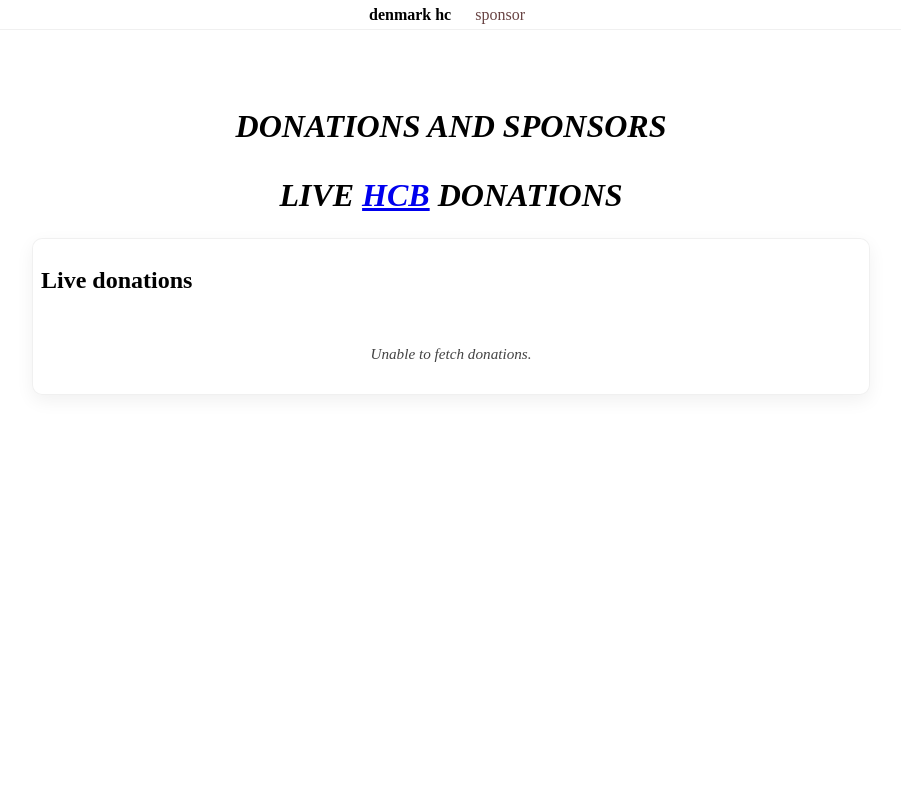
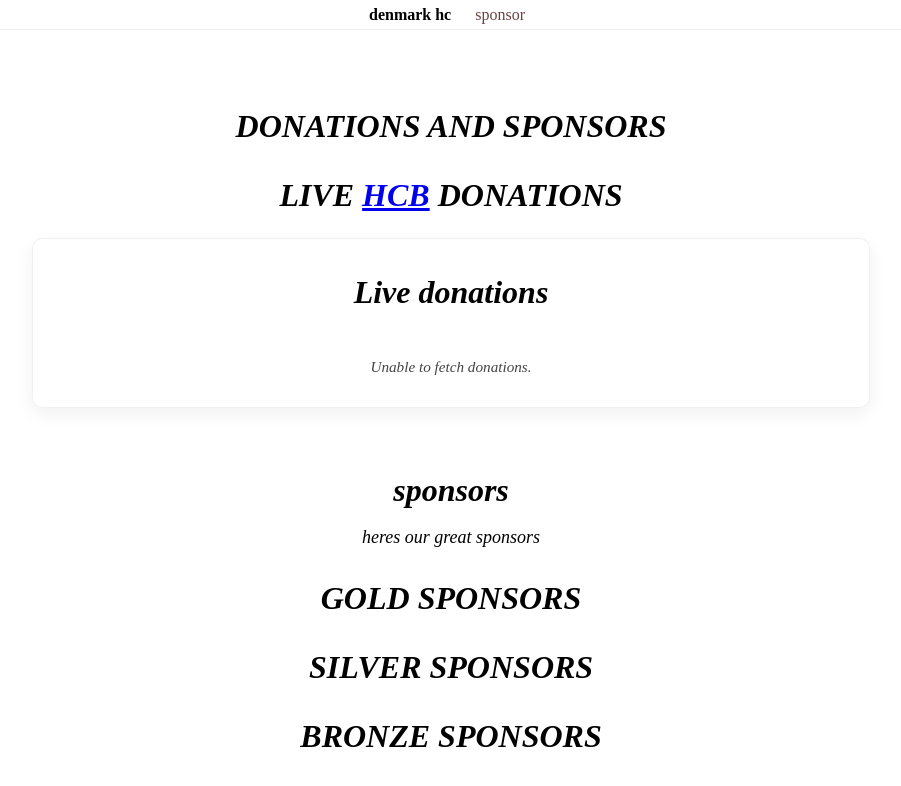
Before and after one commit to denmark-hc/website, a website: page sponsor.html in a window 1280 px wide. Shown: the whole page, without its empty margins (189-1090 px from the left). Drawn offline with Linux system fonts and the light colour scheme; no server answers.

Commit message:
testestt

```diff
--- a/sponsor.html
+++ b/sponsor.html
@@ -106,4 +106,19 @@
             })();
             </script>
 
+            <h2>sponsors</h1>
+                <p>heres our great sponsors</p>
+            <div>
+            <h1>gold sponsors</h1>
+        </div>
+        <div>
+            <h1>silver sponsors</h1>
+        </div>
+        <div>
+            <h1>bronze sponsors</h1>
+        </div>
+
+        </main>
+    </footer>
 </body>
+</html>
--- a/style.css
+++ b/style.css
@@ -134,3 +134,11 @@
     margin: 0 auto;
     text-align: center;
 }
+
+h2 {
+    font-size: 2rem;
+    font-weight: bold;
+    margin-bottom: 1rem;
+    text-align: center;
+    font-style: italic;
+}
```
Also changed, not shown: index.html (+1 -1 lines).
